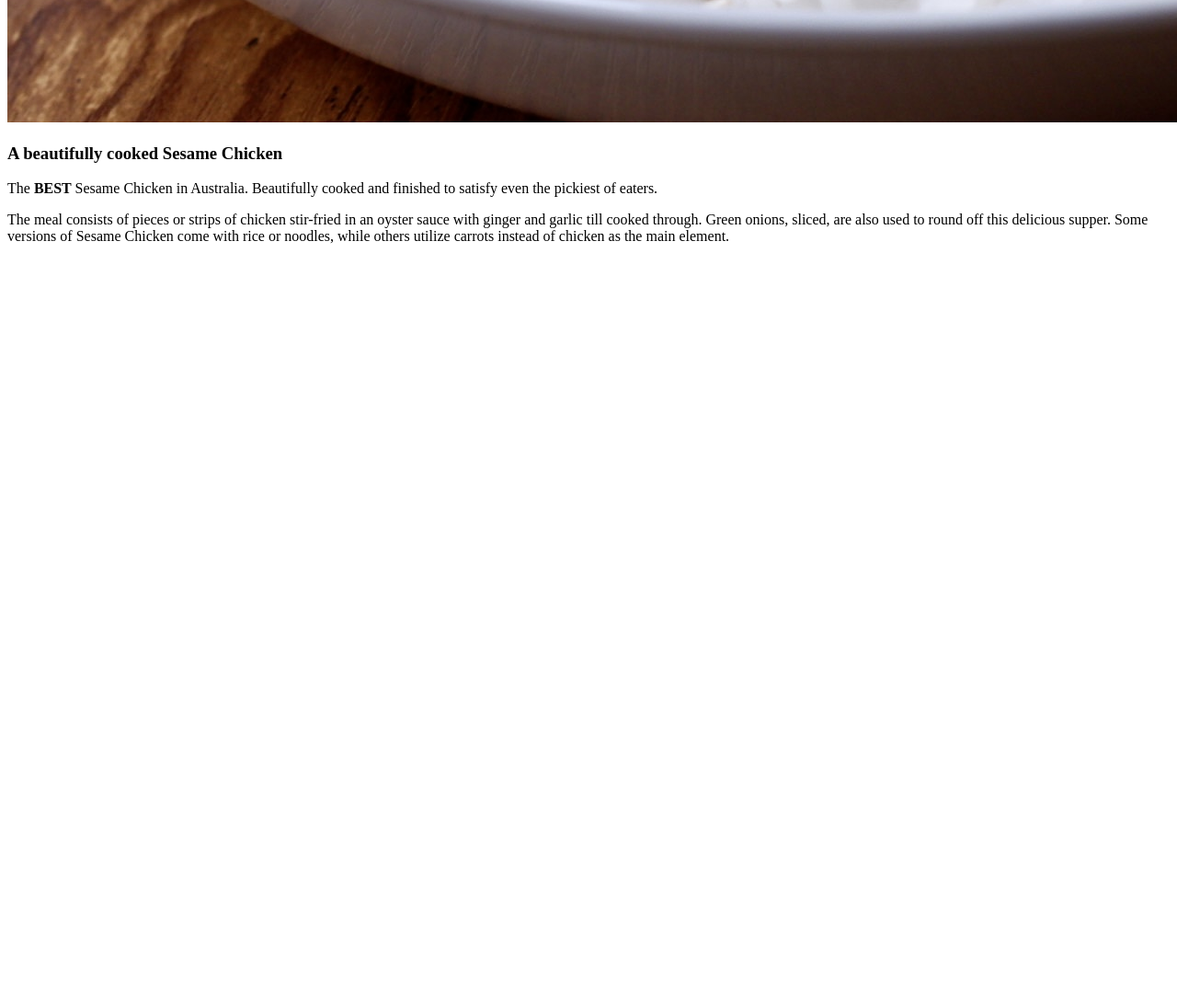
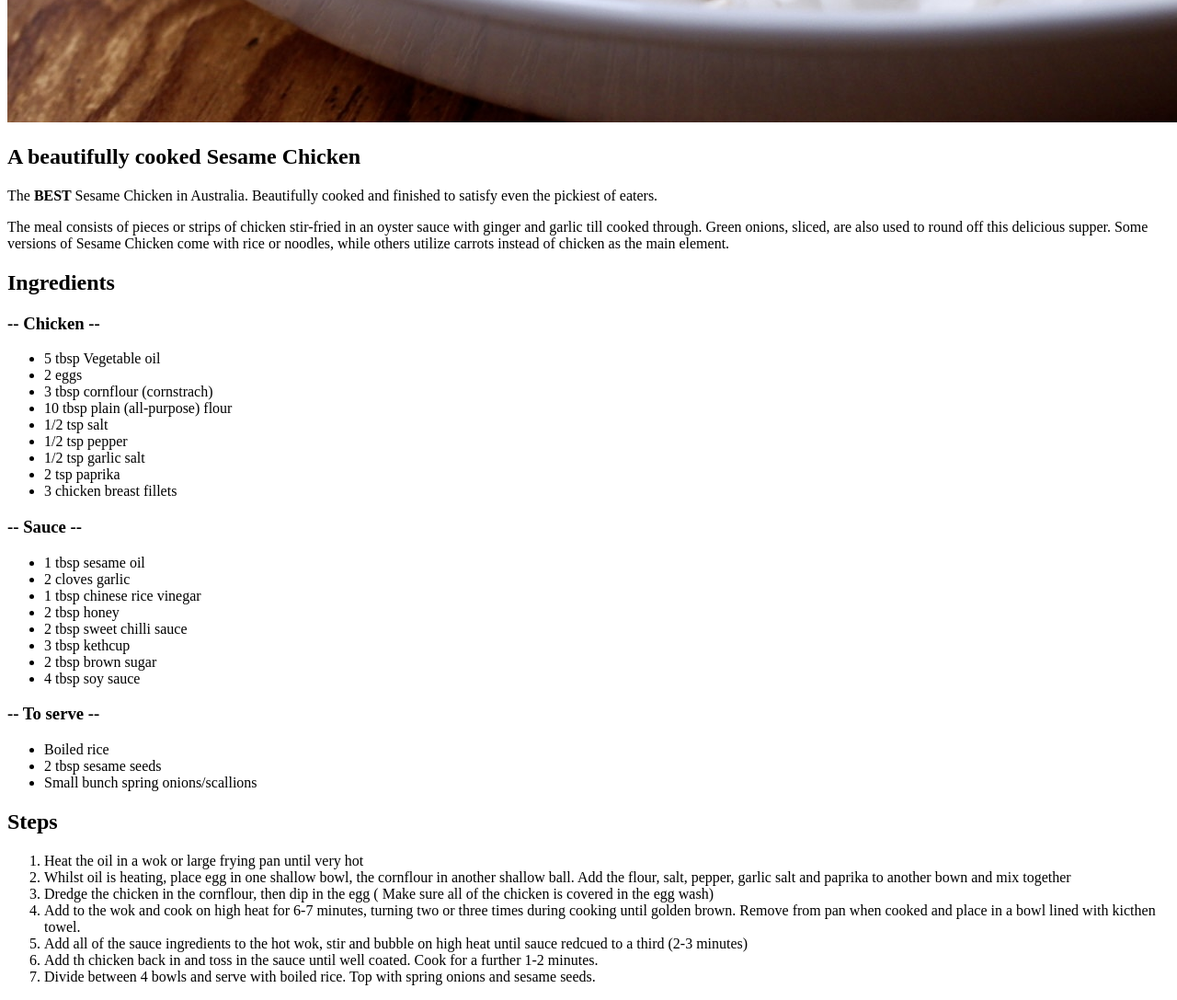
Before and after one commit to Jesse-Hoppo/odin-recipes, a plain HTML site: page recipes/sesame-chicken.html in a window 1280 px wide. Shown: the part 1131-2218 px from the top of the page at 92% size. Before the commit the page ends 1413 px from the top, so only its background shows below. Drawn offline with Linux system fonts and the light colour scheme.

Commit message:
Ingredients and recipe lists added
 An unoreded ingredient list was added. along with an orderd list for
 the recipe. The ingredients have been formatted to be easily readable
 and seperated per recipe section (i.e sauce, chicken and serve).

```diff
--- a/recipes/sesame-chicken.html
+++ b/recipes/sesame-chicken.html
@@ -10,7 +10,7 @@
 <body>
     <h1> Sesame Chicken </h1>
         <img src="../images/sesame-chicken.jpg">
-        <h3> A beautifully cooked Sesame Chicken </h3>
+        <h2> A beautifully cooked Sesame Chicken </h2>
             <p> The <strong> BEST </strong> Sesame Chicken in Australia. Beautifully cooked and finished to satisfy even the pickiest of eaters.</p>
 
             <p>
@@ -18,5 +18,51 @@
                 sauce with ginger and garlic till cooked through. Green onions, sliced, are also used to round off this delicious supper.
                 Some versions of Sesame Chicken come with rice or noodles, while others utilize carrots instead of chicken as the main element.
             </p>
+
+        <h2> Ingredients </h2>
+            <h3> -- Chicken -- </h3>
+                <ul>
+                    <li> 5 tbsp Vegetable oil</li>
+                    <li> 2 eggs </li>
+                    <li> 3 tbsp cornflour (cornstrach) </li>
+                    <li> 10 tbsp plain (all-purpose) flour </li>
+                    <li> 1/2 tsp salt </li>
+                    <li> 1/2 tsp pepper </li>
+                    <li> 1/2 tsp garlic salt</li>
+                    <li> 2 tsp paprika </li>
+                    <li> 3 chicken breast fillets </li>
+                </ul>
+            <h3> -- Sauce -- </h3>
+                <ul>
+                    <li> 1 tbsp sesame oil </li>
+                    <li> 2 cloves garlic </li>
+                    <li> 1 tbsp chinese rice vinegar</li>
+                    <li> 2 tbsp honey </li>
+                    <li> 2 tbsp sweet chilli sauce </li>
+                    <li> 3 tbsp kethcup </li>
+                    <li> 2 tbsp brown sugar </li>
+                    <li> 4 tbsp soy sauce</li>
+                </ul>
+            <h3> -- To serve -- </h3>
+                <ul>
+                    <li> Boiled rice</li>
+                    <li> 2 tbsp sesame seeds</li>
+                    <li> Small bunch spring onions/scallions </li>
+                </ul>
+
+        <h2> Steps </h2>
+                <ol>
+                    <li> Heat the oil in a wok or large frying pan until very hot </li>
+                    <li> Whilst oil is heating, place egg in one shallow bowl,
+                         the cornflour in another shallow ball.
+                         Add the flour, salt, pepper, garlic salt and paprika to another bown and mix together </li>
+                    <li> Dredge the chicken in the cornflour, then dip in the egg ( Make sure all of the chicken is covered in the egg wash) </li>
+                    <li> Add to the wok and cook on high heat for 6-7 minutes, turning two or three times during cooking until golden brown.
+                         Remove from pan when cooked and place in a bowl lined with kicthen towel. </li>
+                    <li> Add all of the sauce ingredients to the hot wok, stir and bubble on high heat until sauce redcued to a third (2-3 minutes)</li>
+                    <li> Add th chicken back in and toss in the sauce until well coated. Cook for a further 1-2 minutes. </li>
+                    <li> Divide between 4 bowls and serve with boiled rice. Top with spring onions and sesame seeds. </li>
+                </ol>
+
 </body>
 </html>
```
